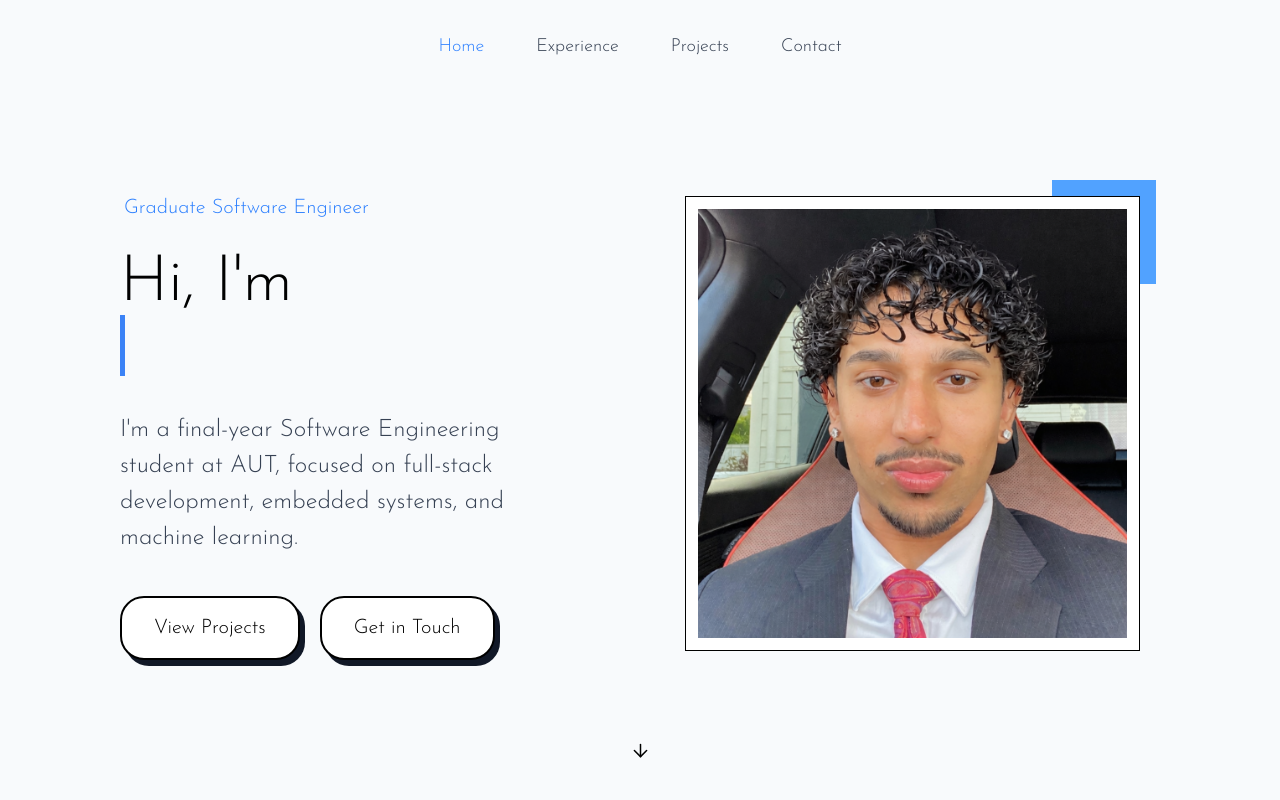
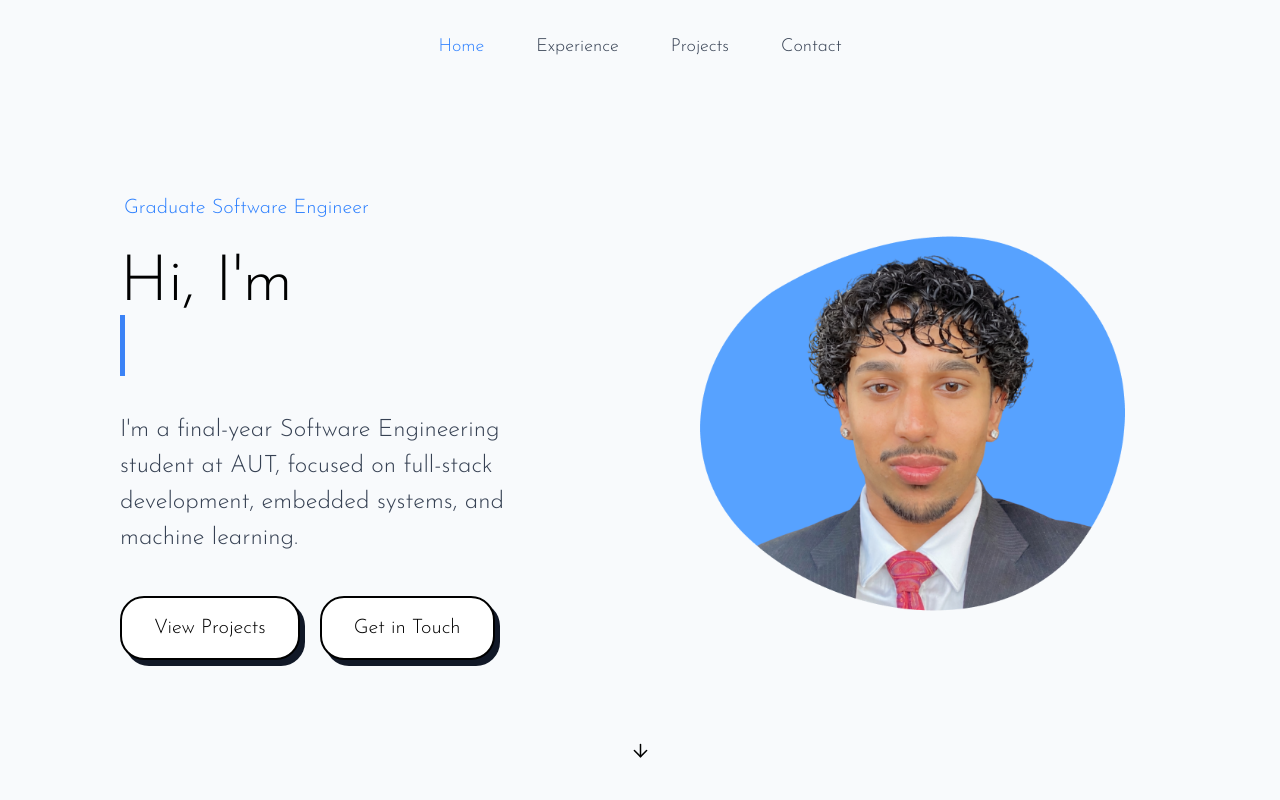
Before and after one commit to hemish-patel5/portfolio, a React (Vite) app: page / in a window 1280 px wide. Shown: the top 800 px of the page. Built offline with nearby package versions, Linux system fonts and the light colour scheme.

Commit message:
Updated Hero Section

```diff
--- a/src/components/sections/Hero.jsx
+++ b/src/components/sections/Hero.jsx
@@ -1,4 +1,4 @@
-import profileImg from "@/assets/profile1.png";
+import profileImg from "@/assets/Portfolio avatar · 600 × 600.png";
 import { ArrowDown } from "lucide-react";
 import { Link } from "react-router-dom";
 
@@ -40,14 +40,11 @@ export default function Hero() {
           </div>
 
           <div className="relative mx-auto w-full max-w-[350px] lg:max-w-[455px]">
-            <div className="absolute -right-3 -top-3 h-20 w-20 bg-blue-400 lg:-right-4 lg:-top-4 lg:h-[104px] lg:w-[104px]" />
-            <div className="relative border border-black bg-white p-2 lg:p-3">
-              <img
-                src={profileImg}
-                alt="Hemish Patel"
-                className="aspect-square w-full object-cover"
-              />
-            </div>
+            <img
+              src={profileImg}
+              alt="Hemish Patel"
+              className="aspect-square w-full object-contain"
+            />
           </div>
         </div>
 
```
Also changed, not shown: src/assets/Portfolio avatar · 600 × 600.png (added).
